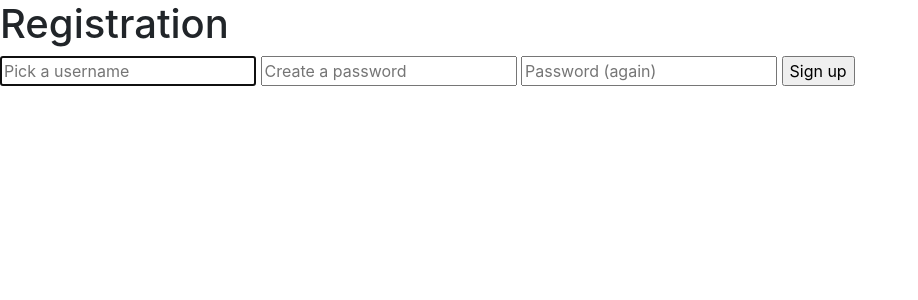
After one commit to syntaxkim/project1-rainyday, a Flask app: page /registration in a window 1280 px wide. The commit adds this page. Shown: the top 300 px of the page, without its empty margins (0-918 px from the left). Run offline with Flask 2, Linux system fonts and the light colour scheme; some libraries are stand-ins or nearby versions.

Commit message:
Sign-up templates added

```diff
--- a/templates/index.html
+++ b/templates/index.html
@@ -1,5 +1,9 @@
 {% extends "layout.html" %}
 
 {% block body %}
-    <div>hello</div>
+    <h1>index</h1>
+    <div>
+        <a href="/registration">Sign up</a>
+    </div>
+    {{ users }}
 {% endblock %}
--- /dev/null
+++ b/templates/registration.html
@@ -0,0 +1,13 @@
+{% extends "layout.html" %}
+
+{% block body %}
+    <div>
+        <h1>Registration</h1>
+        <form action="{{ url_for('register') }}" id="registration" method="POST">
+            <input name="name" type="text" autocomplete="off" autofocus placeholder="Pick a username">
+            <input name="password" type="password" placeholder="Create a password">
+            <input name="confirmation" type="password" placeholder="Password (again)">
+            <input type="submit" value="Sign up">
+        </form>
+    </div>
+{% endblock %}
--- /dev/null
+++ b/templates/welcome.html
@@ -0,0 +1,6 @@
+{% extends "layout.html" %}
+
+{% block body %}
+    <h1>Welcome!</h1>
+    <h3>Now you can <a href="/signin">Sign in</a> with your username.</h3>
+{% endblock %}
```
